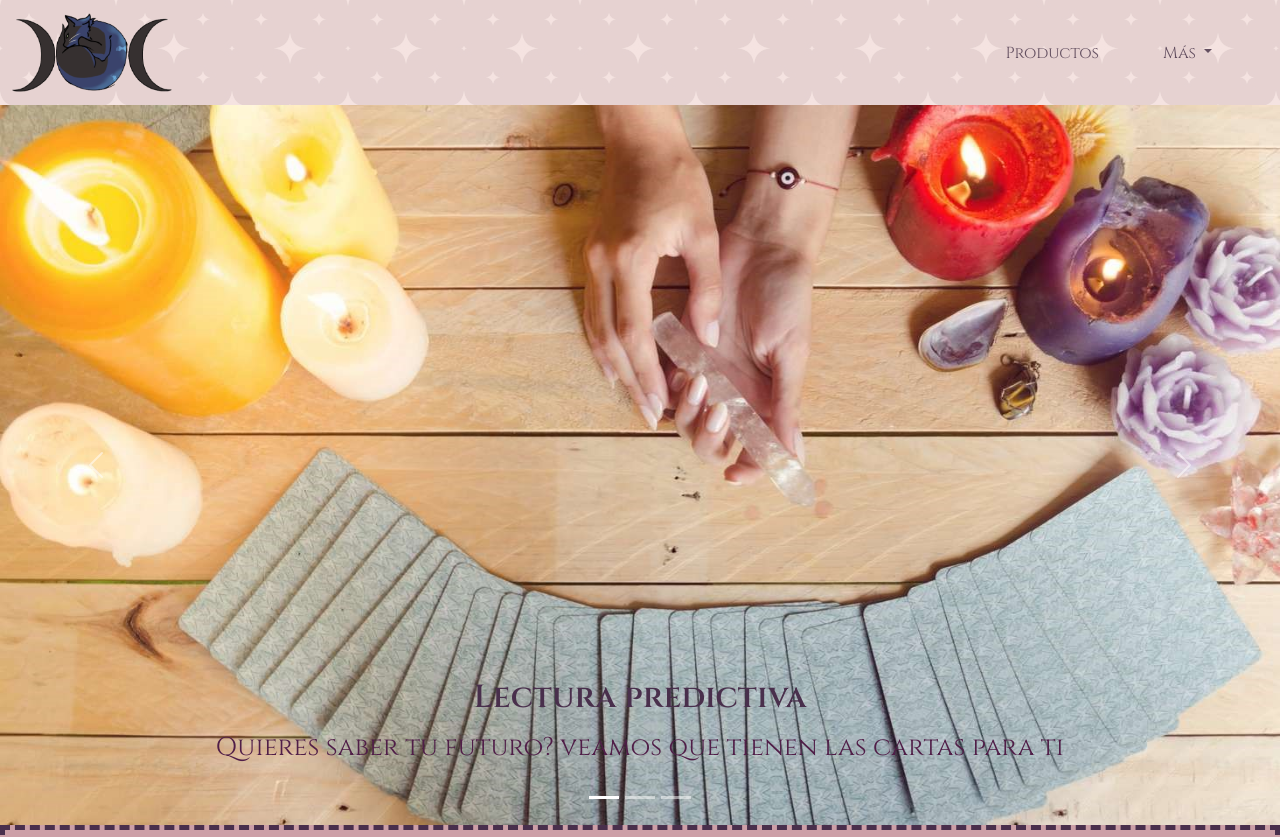
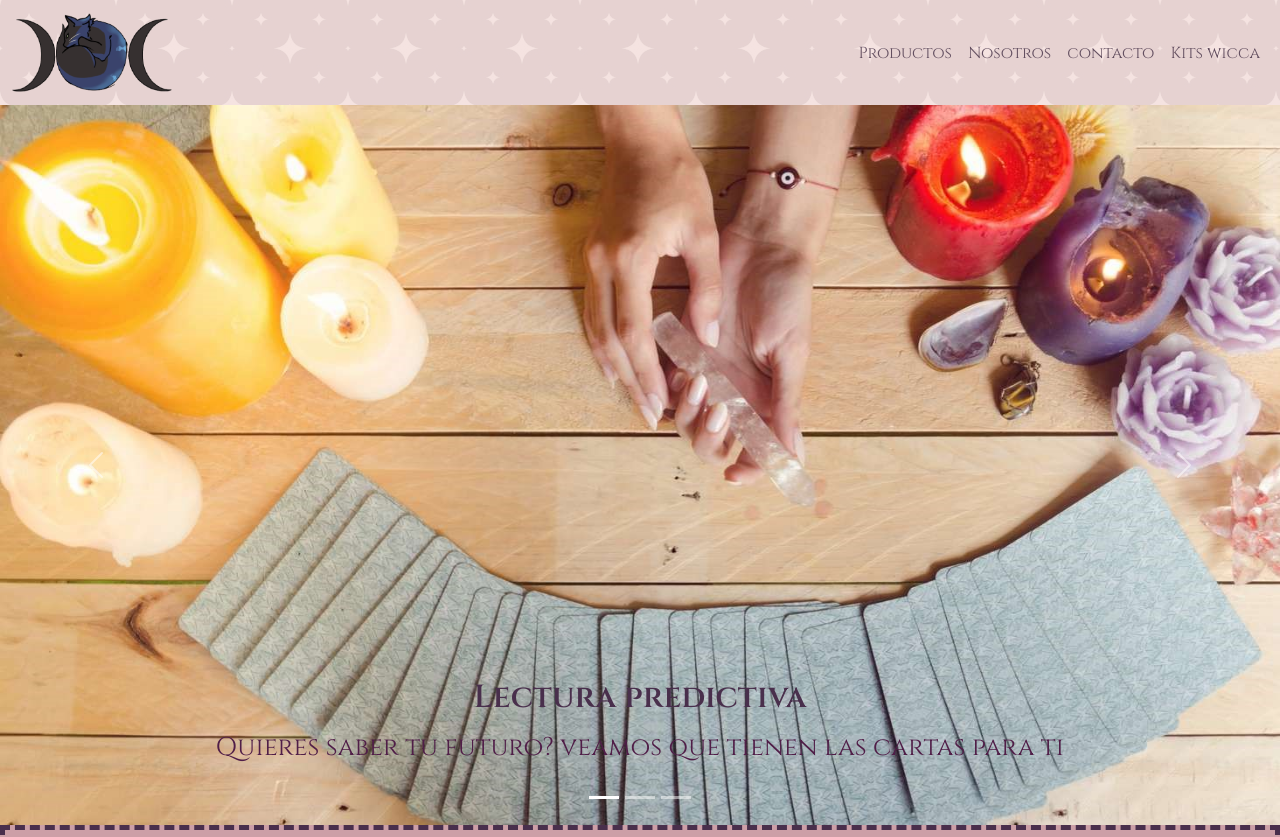
Before and after one commit to SebaGiordanoR/entrega-final-giordano, a website: page pages/lectura.html in a window 1280 px wide. Shown: the top 837 px of the page. Drawn offline with nearby package versions, Linux system fonts and the light colour scheme.

Commit message:
cambio en la nav

```diff
--- a/pages/lectura.html
+++ b/pages/lectura.html
@@ -27,19 +27,16 @@
           <li class="nav-item">
             <a class="nav-link" href="../pages/productos.html">Productos</a>
           </li>
-          <li class="nav-item dropdown px-5">
-            <a class="nav-link dropdown-toggle" href="#" role="button" data-bs-toggle="dropdown" aria-expanded="false">
-              Más
-            </a>
-            <ul class="dropdown-menu">
-              <li><a class="dropdown-item" href="../pages/nosotros.html">Nosotros</a></li>
-              <li><a class="dropdown-item" href="../pages/contacto.html">contacto</a></li>
-              <li><hr class="dropdown-divider"></li>
-              <li><a class="dropdown-item" href="../pages/kits.html">Kits wicca</a></li>
-            </ul>
-          </li>
+              <li>
+                <a class="nav-link" href="../pages/nosotros.html">Nosotros</a>
+              </li>
+              <li>
+                <a class="nav-link" href="../pages/contacto.html">contacto</a>
+              </li>
+              <li>
+                <a class="nav-link" href="../pages/kits.html">Kits wicca</a>
+              </li>
         </ul>
-
       </div>
   </nav>
 
```
Also changed, not shown: index.html (+8 -10 lines), pages/contacto.html (+9 -11 lines), pages/kits.html (+9 -11 lines), pages/nosotros.html (+9 -11 lines), pages/productos.html (+9 -11 lines).
